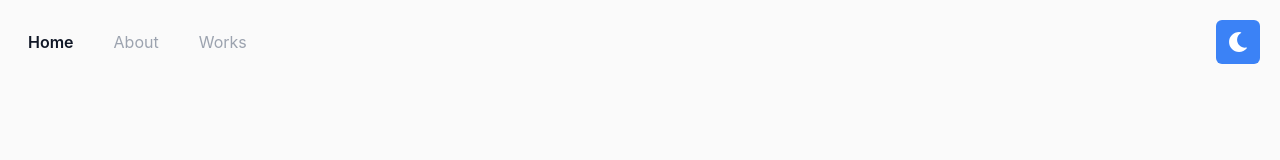
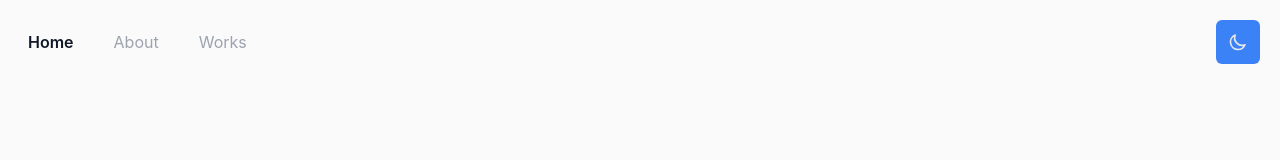
Before and after one commit to Qu1etboy/portfolio, a Next.js app: page / in a window 1280 px wide. Shown: the top 160 px of the page. Built offline with nearby package versions, Linux system fonts and the light colour scheme.

Commit message:
Change theme icon

```diff
--- a/components/ThemeToggle.js
+++ b/components/ThemeToggle.js
@@ -18,7 +18,31 @@
         className="m-3 p-3 text-xl text-white dark:text-neutral-900 rounded-md bg-blue-500 dark:bg-yellow-500 duration-300 ease-in-out hover:bg-blue-700 dark:hover:bg-yellow-600"
         onClick={() => setTheme(resolvedTheme === "light" ? "dark" : "light")}
       >
-        {mounted && resolvedTheme === "dark" ? <FaSun /> : <FaMoon />}
+        {mounted && (
+          <svg
+            xmlns="http://www.w3.org/2000/svg"
+            viewBox="0 0 24 24"
+            fill="none"
+            stroke="currentColor"
+            className="w-5 h-5 text-gray-200 dark:text-gray-800"
+          >
+            {resolvedTheme === "dark" ? (
+              <path
+                strokeLinecap="round"
+                strokeLinejoin="round"
+                strokeWidth={2}
+                d="M12 3v1m0 16v1m9-9h-1M4 12H3m15.364 6.364l-.707-.707M6.343 6.343l-.707-.707m12.728 0l-.707.707M6.343 17.657l-.707.707M16 12a4 4 0 11-8 0 4 4 0 018 0z"
+              />
+            ) : (
+              <path
+                strokeLinecap="round"
+                strokeLinejoin="round"
+                strokeWidth={2}
+                d="M20.354 15.354A9 9 0 018.646 3.646 9.003 9.003 0 0012 21a9.003 9.003 0 008.354-5.646z"
+              />
+            )}
+          </svg>
+        )}
       </button>
     </div>
   );
```
